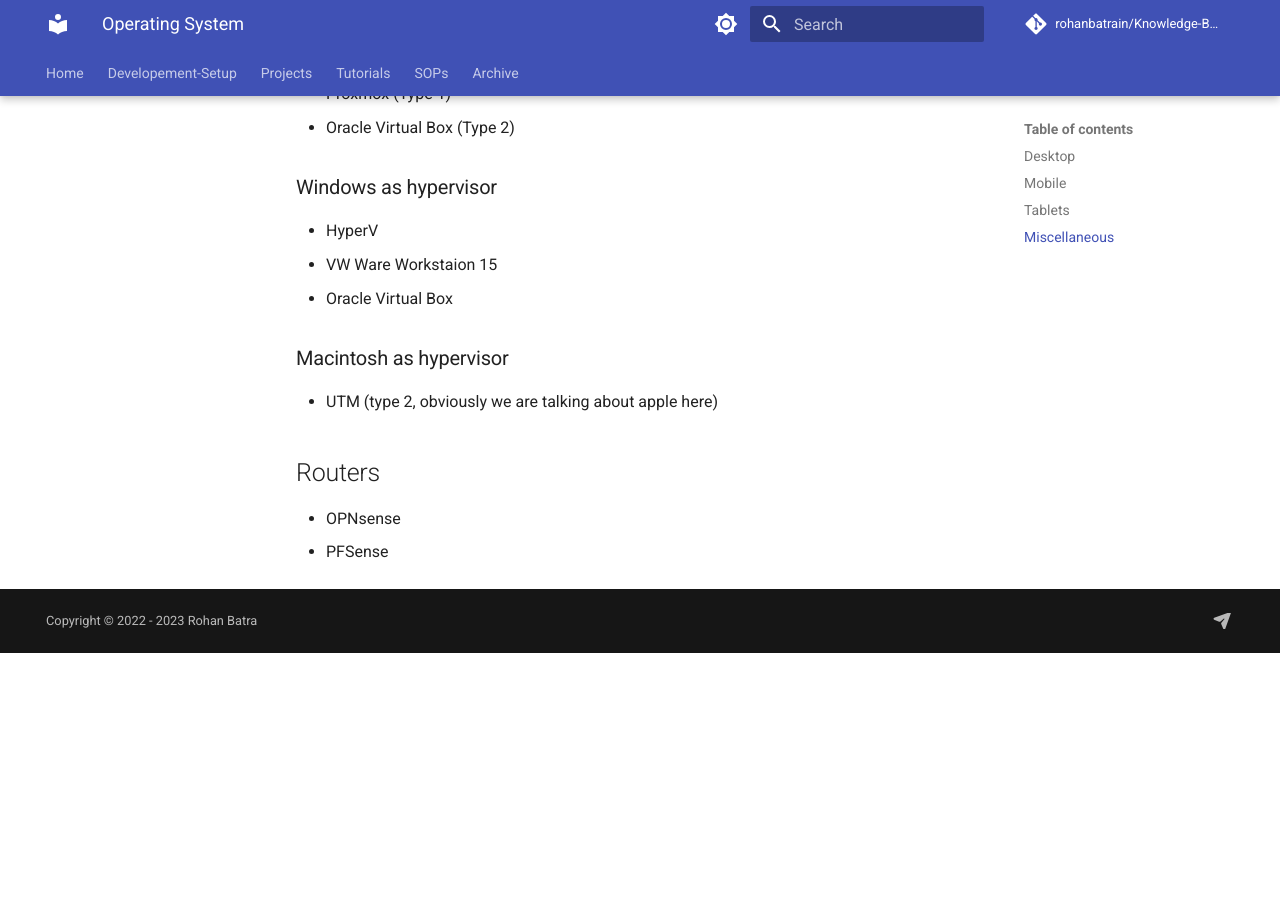
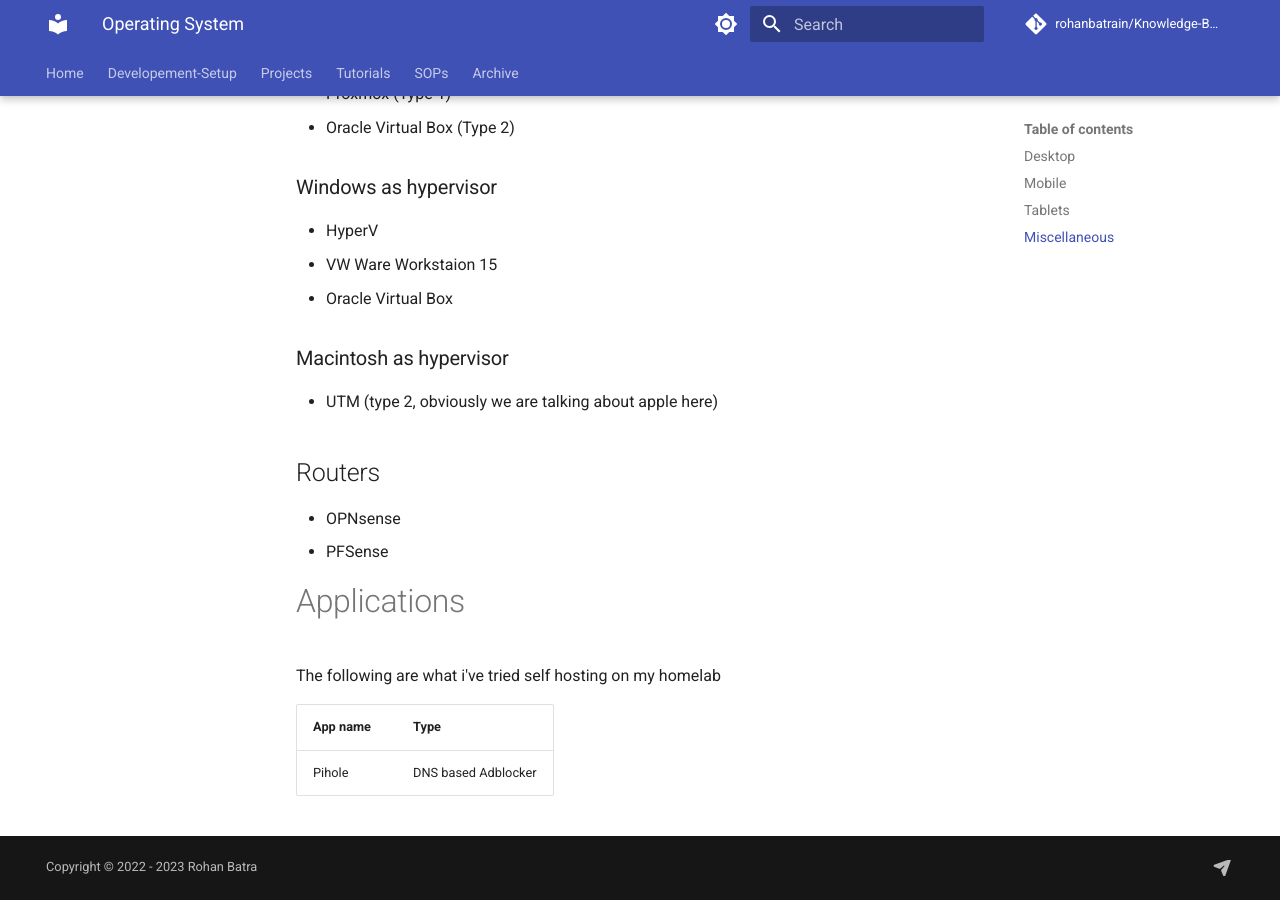
Before and after one commit to rohanbatrain/knowledge-base, an MkDocs documentation site: the page built from docs/Portfolio/Development/Self-Hosting.md, in a window 1280 px wide and 900 px high, scrolled down 1436 px. Built offline with MkDocs 1.6.1 and Material for MkDocs 9.7.7, drawn with Linux system fonts in a browser that asks for light colours; nearby versions of some CDN libraries; library files that are not in the unit come from our copies; comment, search, counter and statistics services are not loaded; before the commit the page ends 2089 px from its top, so only the background shows below that.

Commit message:
Update Self-Hosting.md

```diff
--- a/docs/Portfolio/Development/Self-Hosting.md
+++ b/docs/Portfolio/Development/Self-Hosting.md
@@ -63,3 +63,12 @@ I am familiar with the following virtualisation technologies.
 
 - OPNsense
 - PFSense
+
+# Applications
+
+
+The following are what i've tried self hosting on my homelab
+
+| App name | Type |
+| ---------| -----|
+| Pihole | DNS based Adblocker|
```
